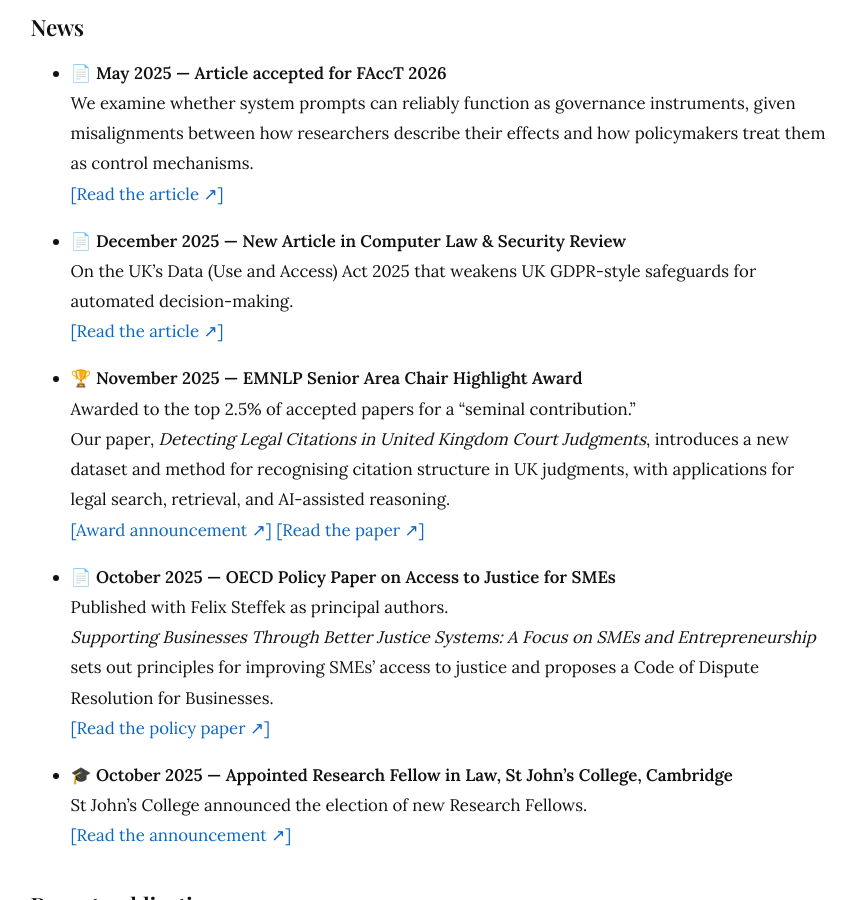
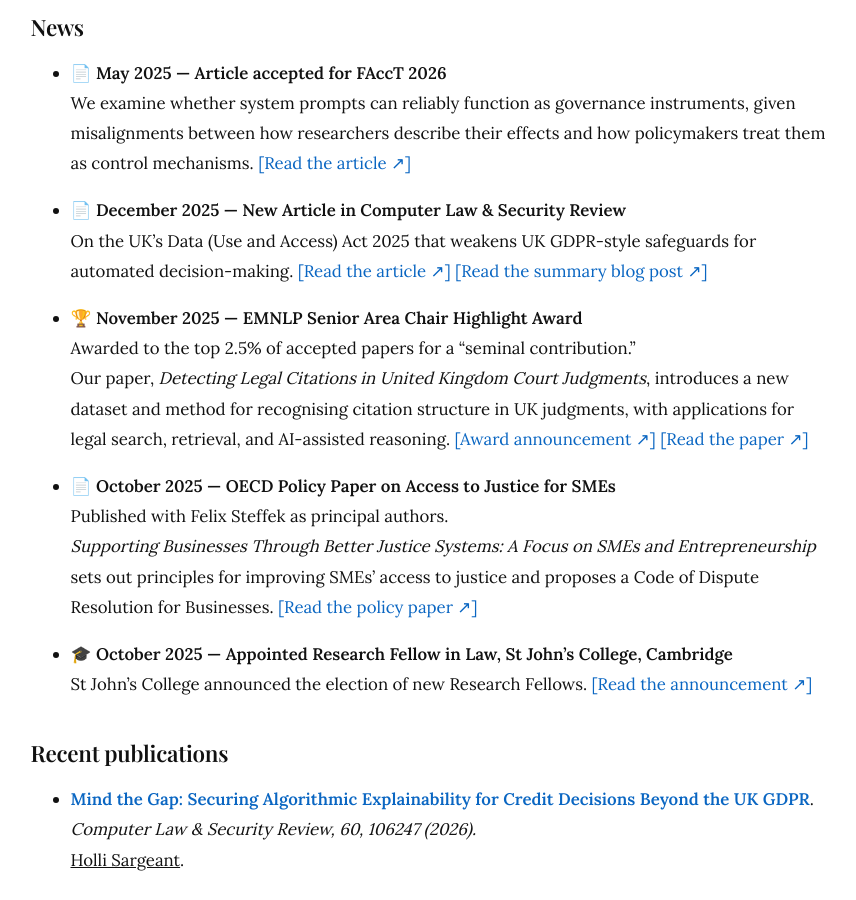
Before and after one commit to hollisargeant/hollisargeant.github.io, a Jekyll site: the page built from index.md, in a window 1280 px wide and 900 px high, scrolled down 1247 px. Shown: the whole window, without its empty margins (202-1058 px from the left). Built offline with Jekyll 4.4.1, drawn with Linux system fonts in a browser that asks for light colours.

Commit message:
Update index.md

```diff
--- a/index.md
+++ b/index.md
@@ -29,26 +29,21 @@ title: "Holli Sargeant"
 ## News
 
 - 📄 **May 2025 — Article accepted for FAccT 2026**
-  We examine whether system prompts can reliably function as governance instruments, given misalignments between how researchers describe their effects and how policymakers treat them as control mechanisms.
-  [[Read the article ↗︎]](https://doi.org/10.1145/3805689.3806763)
+  We examine whether system prompts can reliably function as governance instruments, given misalignments between how researchers describe their effects and how policymakers treat them as control mechanisms. [[Read the article ↗︎]](https://doi.org/10.1145/3805689.3806763)
 
 - 📄 **December 2025 — New Article in Computer Law & Security Review**
-   On the UK's Data (Use and Access) Act 2025 that weakens UK GDPR-style safeguards for automated decision-making.
-  <a href="https://doi.org/10.1016/j.clsr.2025.106247" target="_blank">[Read the article ↗︎]</a>
+   On the UK's Data (Use and Access) Act 2025 that weakens UK GDPR-style safeguards for automated decision-making. [[Read the article ↗︎]](https://doi.org/10.1016/j.clsr.2025.106247) [[Read the summary blog post ↗︎]](https://blogs.law.ox.ac.uk/oblb/blog-post/2026/01/mind-gap-securing-algorithmic-explainability-credit-decisions-beyond-uk-gdpr)
 
 - 🏆 **November 2025 — EMNLP Senior Area Chair Highlight Award**
   Awarded to the top 2.5% of accepted papers for a “seminal contribution.”
-  Our paper, <em>Detecting Legal Citations in United Kingdom Court Judgments</em>, introduces a new dataset and method for recognising citation structure in UK judgments, with applications for legal search, retrieval, and AI-assisted reasoning.
-  <a href="https://bsky.app/profile/did:plc:jswx3au6vra5s2ul5mrtj4uh/post/3m5gfe2pitc2c" target="_blank">[Award announcement ↗︎]</a> <a href="https://aclanthology.org/2025.emnlp-main.1361/" target="_blank">[Read the paper ↗︎]</a>
+  Our paper, <em>Detecting Legal Citations in United Kingdom Court Judgments</em>, introduces a new dataset and method for recognising citation structure in UK judgments, with applications for legal search, retrieval, and AI-assisted reasoning. [[Award announcement ↗︎]](https://2025.emnlp.org/program/awards/) [[Read the paper ↗︎]](https://aclanthology.org/2025.emnlp-main.1361/)
 
 - 📄 **October 2025 — OECD Policy Paper on Access to Justice for SMEs**
   Published with Felix Steffek as principal authors.
-  <em>Supporting Businesses Through Better Justice Systems: A Focus on SMEs and Entrepreneurship</em> sets out principles for improving SMEs’ access to justice and proposes a Code of Dispute Resolution for Businesses.
-  <a href="https://www.oecd.org/en/publications/supporting-businesses-through-better-justice-systems_1791ca66-en.html" target="_blank">[Read the policy paper ↗︎]</a>
+  <em>Supporting Businesses Through Better Justice Systems: A Focus on SMEs and Entrepreneurship</em> sets out principles for improving SMEs’ access to justice and proposes a Code of Dispute Resolution for Businesses. [[Read the policy paper ↗︎]](https://doi.org/10.1787/1791ca66-en)
 
 - 🎓 **October 2025 — Appointed Research Fellow in Law, St John’s College, Cambridge**
-  St John’s College announced the election of new Research Fellows.
-  <a href="https://www.joh.cam.ac.uk/about-us/news-and-research/academics-in-the-arts-humanities-and-sciences-join-st-johns-fellowship" target="_blank">[Read the announcement ↗︎]</a>
+  St John’s College announced the election of new Research Fellows. [[Read the announcement ↗︎]](https://www.joh.cam.ac.uk/about-us/news-and-research/academics-in-the-arts-humanities-and-sciences-join-st-johns-fellowship)
 
 ## Recent publications
 
```
